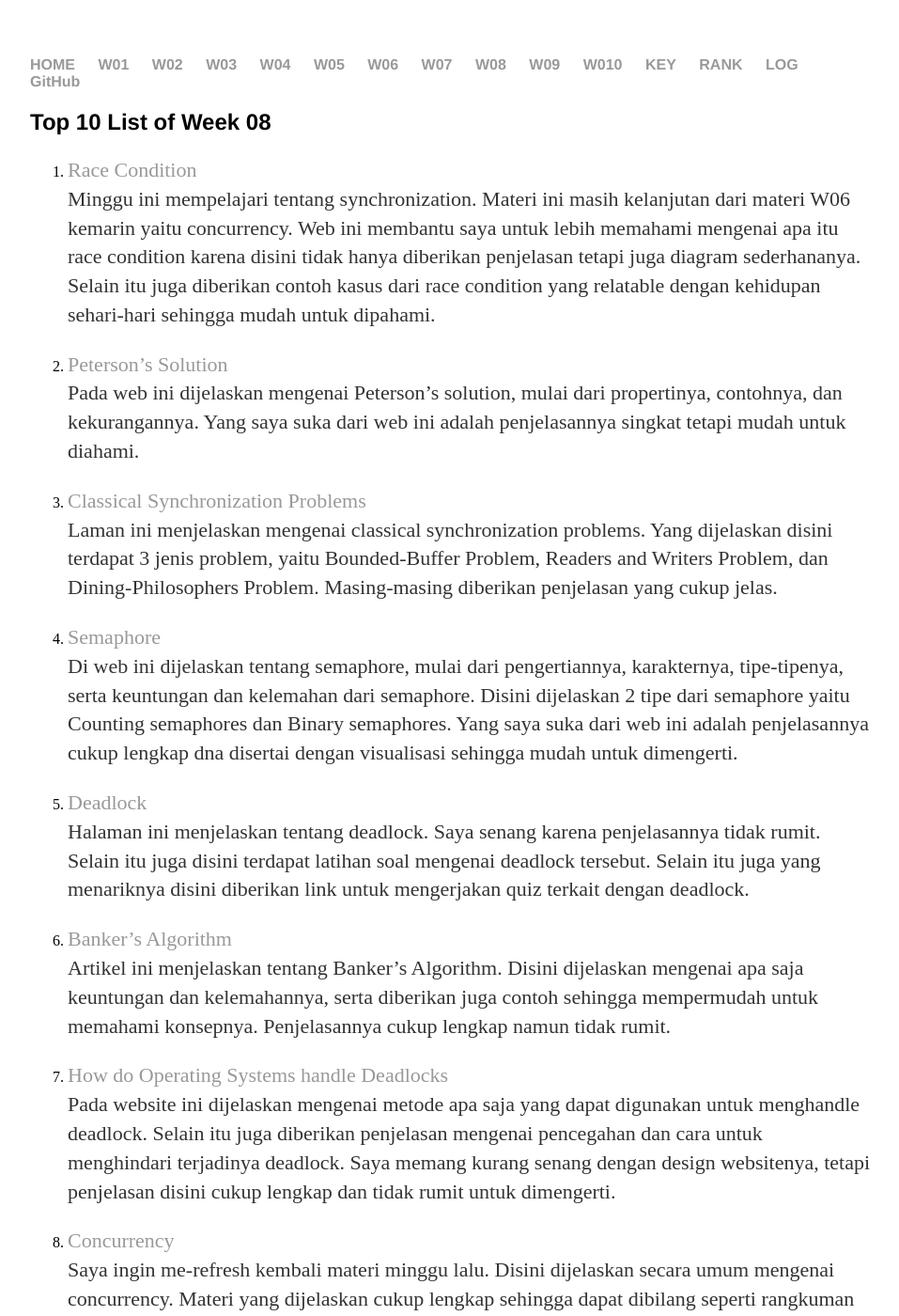
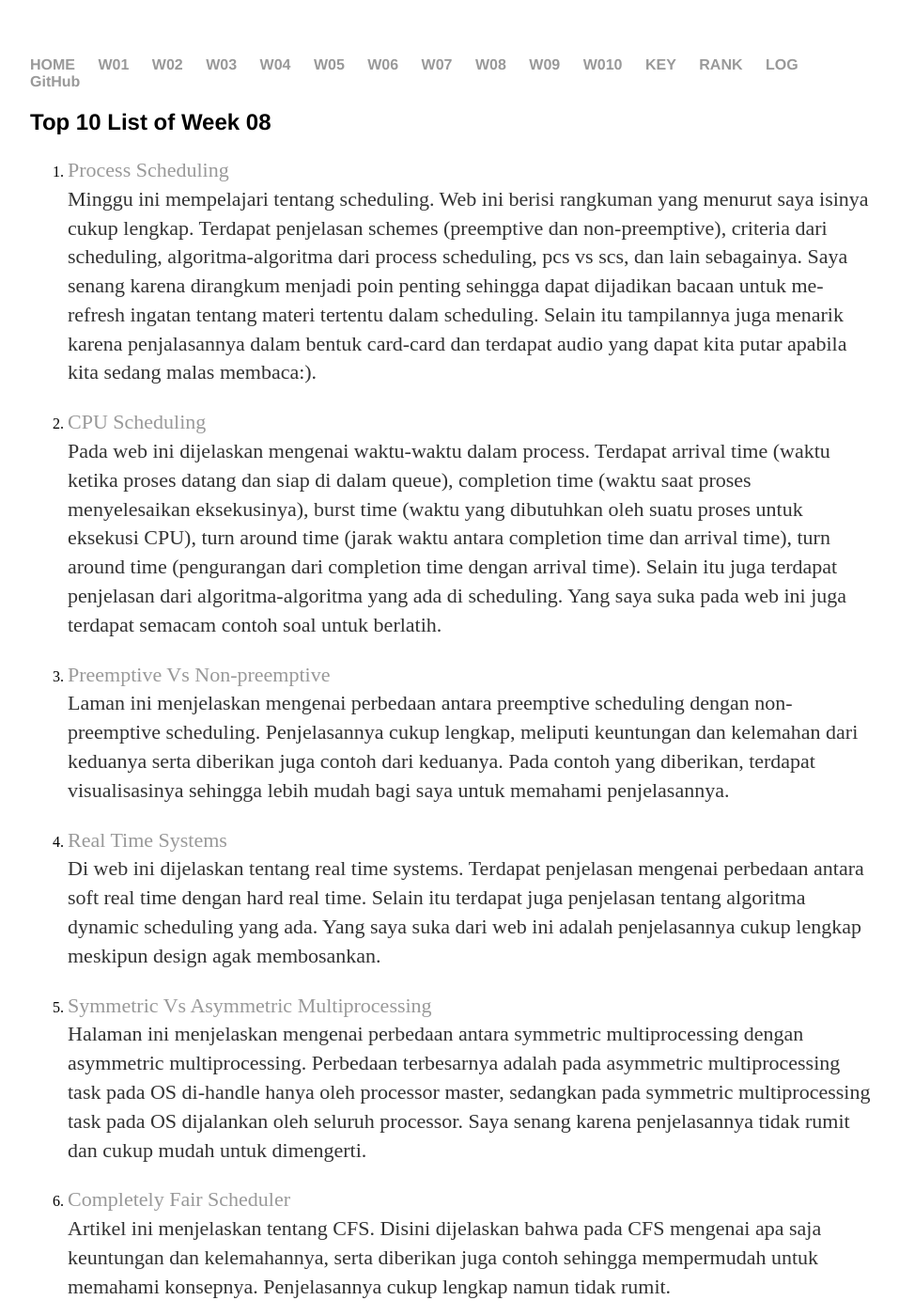
Before and after one commit to azkafitria/os211, a Jekyll site: the page built from W08.md, in a window 1280 px wide and 1400 px high. Shown: the whole window at 94% size, without its empty margins (160-1117 px from the left). Built offline with Jekyll 4.4.1, drawn with Linux system fonts in a browser that asks for light colours; our own code applies the rules of GitHub Pages for plain Markdown files; some of the changed text lies outside the part shown.

Commit message:
Update W08.md

```diff
--- a/W08.md
+++ b/W08.md
@@ -3,32 +3,32 @@ layout: layout
 permalink: /W08/
 ---
 # Top 10 List of Week 08
-1. [Race Condition](https://www.baeldung.com/cs/race-conditions)<br>
-  Minggu ini mempelajari tentang synchronization. Materi ini masih kelanjutan dari materi W06 kemarin yaitu concurrency. Web ini membantu saya untuk lebih memahami mengenai apa itu race condition karena disini tidak hanya diberikan penjelasan tetapi juga diagram sederhananya. Selain itu juga diberikan contoh kasus dari race condition yang relatable dengan kehidupan sehari-hari sehingga mudah untuk dipahami.
+1. [Process Scheduling](https://quizlet.com/115068223/ch-5-process-thread-scheduling-flash-cards/)<br>
+  Minggu ini mempelajari tentang scheduling. Web ini berisi rangkuman yang menurut saya isinya cukup lengkap. Terdapat penjelasan schemes (preemptive dan non-preemptive), criteria dari scheduling, algoritma-algoritma dari process scheduling, pcs vs scs, dan lain sebagainya. Saya senang karena dirangkum menjadi poin penting sehingga dapat dijadikan bacaan untuk me-refresh ingatan tentang materi tertentu dalam scheduling. Selain itu tampilannya juga menarik karena penjalasannya dalam bentuk card-card dan terdapat audio yang dapat kita putar apabila kita sedang malas membaca:).
 
-2. [Peterson's Solution](https://scanftree.com/operating-system/peterson-solution)<br>
-  Pada web ini dijelaskan mengenai Peterson's solution, mulai dari propertinya, contohnya, dan kekurangannya. Yang saya suka dari web ini adalah penjelasannya singkat tetapi mudah untuk diahami.
+2. [CPU Scheduling](https://www.geeksforgeeks.org/cpu-scheduling-in-operating-systems/)<br>
+  Pada web ini dijelaskan mengenai waktu-waktu dalam process. Terdapat arrival time (waktu ketika proses datang dan siap di dalam queue), completion time (waktu saat proses menyelesaikan eksekusinya), burst time (waktu yang dibutuhkan oleh suatu proses untuk eksekusi CPU), turn around time (jarak waktu antara completion time dan arrival time), turn around time (pengurangan dari completion time dengan arrival time). Selain itu juga terdapat penjelasan dari algoritma-algoritma yang ada di scheduling. Yang saya suka pada web ini juga terdapat semacam contoh soal untuk berlatih.
 
-3. [Classical Synchronization Problems](https://www.studytonight.com/operating-system/classical-synchronization-problems)<br>
-  Laman ini menjelaskan mengenai classical synchronization problems. Yang dijelaskan disini terdapat 3 jenis problem, yaitu Bounded-Buffer Problem, Readers and Writers Problem, dan Dining-Philosophers Problem. Masing-masing diberikan penjelasan yang cukup jelas.
+3. [Preemptive Vs Non-preemptive](https://www.guru99.com/preemptive-vs-non-preemptive-scheduling.html#:~:text=In%20Preemptive%20Scheduling%2C%20the%20CPU,Schedulign%20no%20switching%20takes%20place.)<br>
+  Laman ini menjelaskan mengenai perbedaan antara preemptive scheduling dengan non-preemptive scheduling. Penjelasannya cukup lengkap, meliputi keuntungan dan kelemahan dari keduanya serta diberikan juga contoh dari keduanya. Pada contoh yang diberikan, terdapat visualisasinya sehingga lebih mudah bagi saya untuk memahami penjelasannya.
 
-4. [Semaphore](https://www.guru99.com/semaphore-in-operating-system.html)<br>
-  Di web ini dijelaskan tentang semaphore, mulai dari pengertiannya, karakternya, tipe-tipenya, serta keuntungan dan kelemahan dari semaphore. Disini dijelaskan 2 tipe dari semaphore yaitu Counting semaphores dan Binary semaphores. Yang saya suka dari web ini adalah penjelasannya cukup lengkap dna disertai dengan visualisasi sehingga mudah untuk dimengerti.
+4. [Real Time Systems](https://users.ece.cmu.edu/~koopman/des_s99/real_time/)<br>
+  Di web ini dijelaskan tentang real time systems. Terdapat penjelasan mengenai perbedaan antara soft real time dengan hard real time. Selain itu terdapat juga penjelasan tentang algoritma dynamic scheduling yang ada. Yang saya suka dari web ini adalah penjelasannya cukup lengkap meskipun design agak membosankan.
 
-5. [Deadlock](https://www.geeksforgeeks.org/introduction-of-deadlock-in-operating-system/)<br>
-  Halaman ini menjelaskan tentang deadlock. Saya senang karena penjelasannya tidak rumit. Selain itu juga disini terdapat latihan soal mengenai deadlock tersebut. Selain itu juga yang menariknya disini diberikan link untuk mengerjakan quiz terkait dengan deadlock.
+5. [Symmetric Vs Asymmetric Multiprocessing](https://techdifferences.com/difference-between-symmetric-and-asymmetric-multiprocessing.html)<br>
+  Halaman ini menjelaskan mengenai perbedaan antara symmetric multiprocessing dengan asymmetric multiprocessing. Perbedaan terbesarnya adalah pada asymmetric multiprocessing task pada OS di-handle hanya oleh processor master, sedangkan pada symmetric multiprocessing task pada OS dijalankan oleh seluruh processor. Saya senang karena penjelasannya tidak rumit dan cukup mudah untuk dimengerti.
 
-6. [Banker’s Algorithm](https://www.javatpoint.com/bankers-algorithm-in-operating-system)<br>
-  Artikel ini menjelaskan tentang Banker’s Algorithm. Disini dijelaskan mengenai apa saja keuntungan dan kelemahannya, serta diberikan juga contoh sehingga mempermudah untuk memahami konsepnya. Penjelasannya cukup lengkap namun tidak rumit.
+6. [Completely Fair Scheduler](https://developer.ibm.com/technologies/linux/tutorials/l-completely-fair-scheduler/)<br>
+  Artikel ini menjelaskan tentang CFS. Disini dijelaskan bahwa pada CFS mengenai apa saja keuntungan dan kelemahannya, serta diberikan juga contoh sehingga mempermudah untuk memahami konsepnya. Penjelasannya cukup lengkap namun tidak rumit.
 
-7. [How do Operating Systems handle Deadlocks](https://www.cs.uic.edu/~jbell/CourseNotes/OperatingSystems/7_Deadlocks.html#:~:text=Generally%20speaking%20there%20are%20three,resources%20when%20deadlocks%20are%20detected.)<br>
-  Pada website ini dijelaskan mengenai metode apa saja yang dapat digunakan untuk menghandle deadlock. Selain itu juga diberikan penjelasan mengenai pencegahan dan cara untuk menghindari terjadinya deadlock. Saya memang kurang senang dengan design websitenya, tetapi penjelasan disini cukup lengkap dan tidak rumit untuk dimengerti.
+7. [Load Balancing](https://www.citrix.com/en-in/solutions/app-delivery-and-security/load-balancing/what-is-load-balancing.html#:~:text=Load%20balancing%20is%20defined%20as,server%20capable%20of%20fulfilling%20them.)<br>
+  Pada website ini dijelaskan mengenai load balancing secara umum. Saya senang karena penjelasan disini cukup lengkap dan tidak rumit untuk dimengerti.
 
-8. [Concurrency](https://sceweb.uhcl.edu/helm/RationalUnifiedProcess/process/workflow/ana_desi/co_cncry.htm)<br>
-  Saya ingin me-refresh kembali materi minggu lalu. Disini dijelaskan secara umum mengenai concurrency. Materi yang dijelaskan cukup lengkap sehingga dapat dibilang seperti rangkuman mengenai concurrency.
+8. [Multicore Processing](https://socs.binus.ac.id/2017/03/27/multi-core-processors/)<br>
+  Disini dijelaskan secara umum mengenai multicore processing. Disini terdapat banyak visualisasinya sehingga menarik untuk dibaca.
 
-9. [Deadlock vs Starvation](https://id.gadget-info.com/difference-between-deadlock)<br>
-  Halaman ini menjelaskan tentang perbedaana natara deadlock dengan starvation. Saya menjadi lebih paham karena awalnya saya masih bingung dalam membedakan keduanya. Disini juga diberikan penjelasa nsingkat dari definisi keduanya. Penjelasannya cukup lengkap dan mudah untuk dipahami.
+9. [NUMA](ext=Non-uniform%20memory%20access%20(NUMA,faster%20than%20non-local%20memory.)<br>
+  Halaman ini menjelaskan tentang Non-Uniform Memory Access. Penjelasannya sederhana tetapi cukup untuk membuat paham.
 
-10. [Resource Allocation Graph](https://www.gatevidyalay.com/resource-allocation-graph-deadlock-detection/)<br>
-  Website ini menjelaskan mengenai resource allocation graph sebagai sarana untuk mendeteksi apakah sistem berada dalam state deadlock atau tidak. Disini langsung diberikan  beberapa contohnya, sehingga lebih terbayang bagaimana prosesnya. Penjelasan diwebsite ini singkat, tetapi saya terbantu dengan visualisasi yang diberikan.
+10. [CPU and I/O Bound](https://gamebrott.com/mengenal-istilah-cpu-dan-gpu-bound-yang-kerap-bikin-bingung)<br>
+  Website kali ini menggunakan bahasa Indonesia. Disini dijelaskan mengenai CPU bound dan I/O bound yang cukup lengkap.
```
